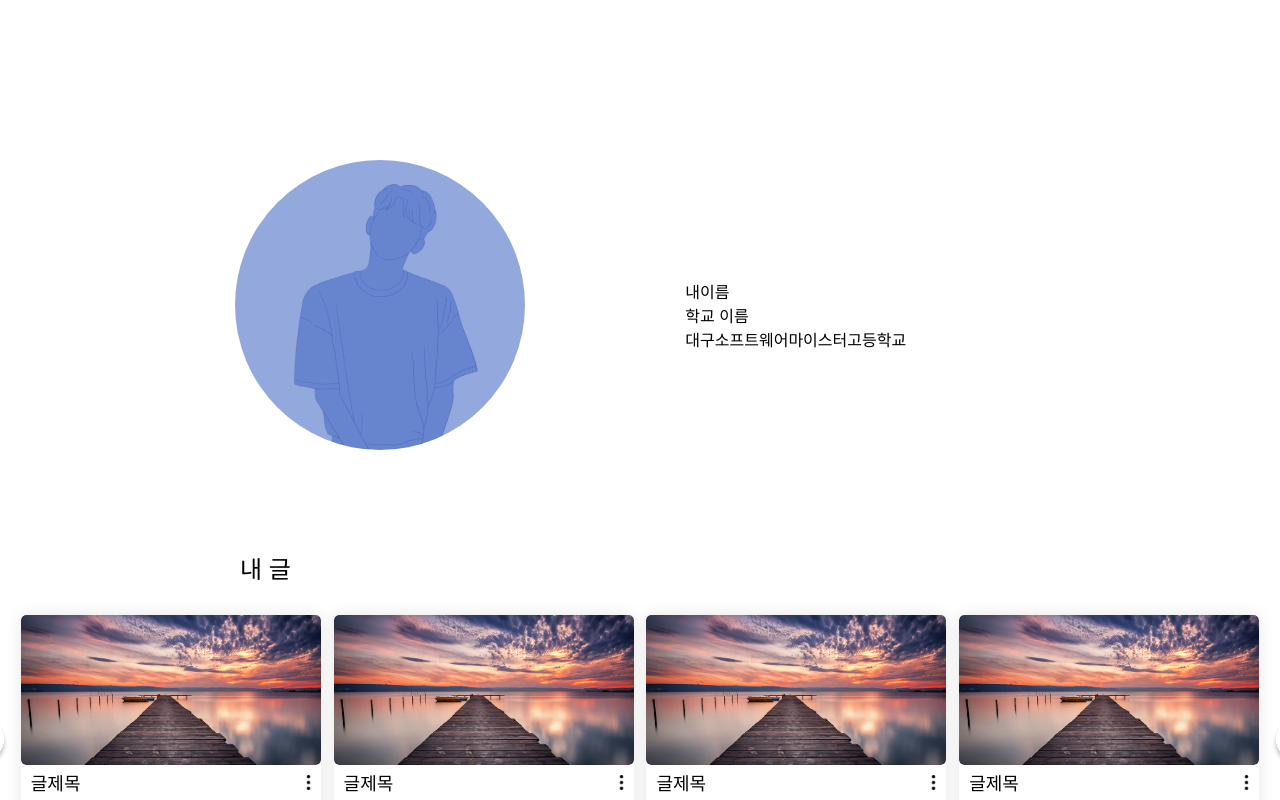
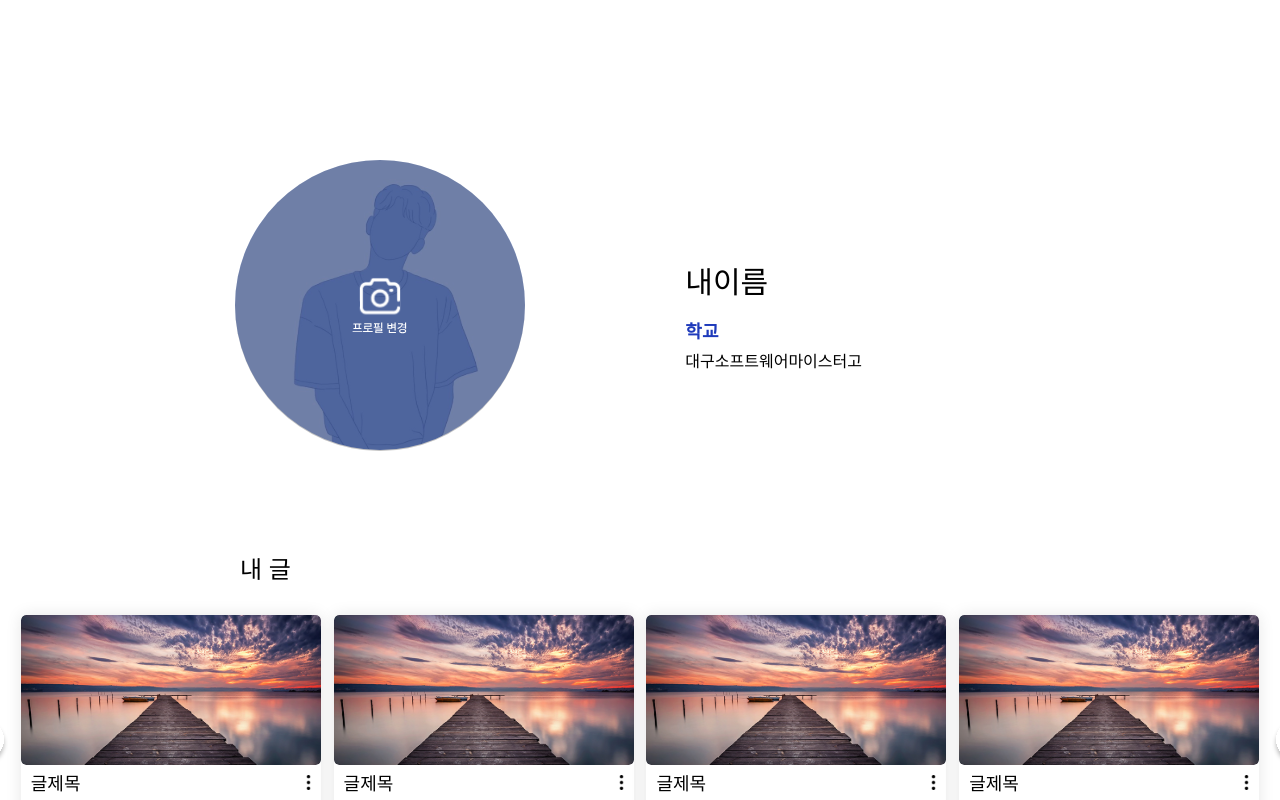
Before and after one commit to AiHackathon-Raon/Raon-web, a React (Create React App) app: page /profile in a window 1280 px wide. Both pictures are taken after a click on the picture 380 px from the left and 305 px from the top of the page. Built offline with nearby package versions, Linux system fonts and the light colour scheme.

Commit message:
commit:profile🔨
commit

```diff
--- a/src/components/detail/detail.jsx
+++ b/src/components/detail/detail.jsx
@@ -92,7 +92,7 @@ function CommentWritingArea({ onCommentUpload }) {
   };
 
   return (
-    <>
+    <D.commentLayOut>
       <D.CommentWritingArea>
         <D.myProfile src={profile1} />
         <D.myCommentInfo>
@@ -112,7 +112,7 @@ function CommentWritingArea({ onCommentUpload }) {
           />
         </D.commentUploadButton>
       </D.CommentWritingArea>
-    </>
+    </D.commentLayOut>
   );
 }
 
--- a/src/components/detail/detail.style.js
+++ b/src/components/detail/detail.style.js
@@ -181,6 +181,10 @@ export const comment = styled.div`
 //--------------------------------------------------------
 //댓글쓰기
 
+export const commentLayOut = styled.div`
+padding-bottom:3rem;
+`
+
 //댓글쓰기영역
 export const CommentWritingArea = styled.div`
   display: flex;
--- a/src/components/profile/profile.jsx
+++ b/src/components/profile/profile.jsx
@@ -5,8 +5,11 @@ import next from "../../asset/img/nextButton.svg";
 import writingImg from "../../asset/img/writingImg.svg";
 import verticalEllipsis from "../../asset/img/verticalEllipsis.svg";
 import profile1 from "../../asset/img/profile1.svg";
+import profileChange from "../../asset/img/profileChange.svg";
 
 function Profile() {
+  const [isModalOpen, setModalOpen] = useState(false);
+
   const totalWriteAreas = 10; // 전체 WriteArea 개수
   const writeAreasPerPage = 4; // 한 페이지에 보여질 WriteArea 개수
 
@@ -46,11 +49,24 @@ function Profile() {
   return (
     <P.profileLayout>
       <P.profileContainer>
-        <P.profileImg src={profile1} />
+        <P.profileImg
+          src={profile1}
+          alt="프로필 변경"
+          onMouseOver={() => setModalOpen(true)}
+        />
+        {isModalOpen && (
+          <P.profileChangeContainer>
+            <P.profileChangeImg src={profileChange}></P.profileChangeImg>
+            <P.label onMouseOut={() => setModalOpen(false)}>
+
+              <P.profileChangeInput type="file" />
+            </P.label>
+          </P.profileChangeContainer>
+        )}
         <P.profileInfo>
           <P.pofileName>내이름</P.pofileName>
-          <P.schoolNameTitle>학교 이름</P.schoolNameTitle>
-          <P.schoolName>대구소프트웨어마이스터고등학교</P.schoolName>
+          <P.schoolNameTitle>학교</P.schoolNameTitle>
+          <P.schoolName>대구소프트웨어마이스터고</P.schoolName>
         </P.profileInfo>
       </P.profileContainer>
       <writingLayout>
--- a/src/components/profile/profile.style.js
+++ b/src/components/profile/profile.style.js
@@ -19,6 +19,8 @@ export const profileContainer = styled.div`
 
 //프로필 이미지
 export const profileImg = styled.img`
+  position: relative;
+
   width: 18.15rem;
   height: 18.15rem;
 
@@ -27,34 +29,85 @@ export const profileImg = styled.img`
   margin-bottom: 6.25rem;
 
   border-radius: 30rem;
+  cursor: pointer;
+`;
+
+//프로필 변경 컨테이너
+export const profileChangeContainer = styled.div`
+  position: absolute;
+
+  margin-bottom: 19.36rem;
+`;
+
+//프로필 변경 이미지
+export const profileChangeImg = styled.img`
+  position: absolute;
+
+  width: 18.15rem;
+  height: 18.15rem;
+
+  margin-left: 14.685rem;
+  margin-bottom: 6.25rem;
+
+  cursor: pointer;
+`;
+
+//프로필 변경 파일을 감싸고 있는 라벨
+export const label = styled.label`
+  position: absolute;
+
+  width: 18.15rem;
+  height: 18.15rem;
+
+  margin-left: 14.685rem;
+
+  font-size: 250px;
+
+  cursor: pointer;
+`;
+
+//프로필 변경 파일 불러오기
+export const profileChangeInput = styled.input`
+  position: relative;
+  display: none;
 `;
 
 // 프로필 정보
 export const profileInfo = styled.div`
   display: flex;
   flex-direction: column;
+
   margin-left: 5rem;
 `;
 
 //프로필 이름
 export const pofileName = styled.div`
   margin-left: 5rem;
+  margin-bottom: 0.938rem;
+
+  font-size: 1.875rem;
 `;
 
 //학교 이름 제목
 export const schoolNameTitle = styled.div`
   margin-left: 5rem;
+  margin-bottom: 0.313rem;
+
+  font-size: 1.125rem;
+  font-weight: 600;
+  color: #1e3abb;
 `;
 
 //학교 이름
 export const schoolName = styled.div`
   margin-left: 5rem;
+
+  font-size: 1rem;
 `;
 
 //----------------------------------------------------------
 
-export const writingLayout = styled.div`
-`;
+export const writingLayout = styled.div``;
 
 //글 타이틀
 export const writingTitle = styled.div`
@@ -66,8 +119,8 @@ export const writingTitle = styled.div`
 
 //내 글 전체
 export const myWritingAll = styled.div`
+  display: flex;
   width: 100%;
-  display: flex;
   flex-direction: column;
   align-items: center;
 `;
@@ -81,10 +134,14 @@ export const myWritingArea = styled.div`
 `;
 
 //이전 버튼
-export const backButton = styled.img``;
+export const backButton = styled.img`
+  cursor: pointer;
+`;
 
 //다음 버튼
-export const nextButton = styled.img``;
+export const nextButton = styled.img`
+  cursor: pointer;
+`;
 
 //내 글 영역
 export const myWriting = styled.div`
@@ -98,6 +155,8 @@ export const myWriting = styled.div`
   border-radius: 0.313rem;
   background: #fff;
   box-shadow: 0rem 0rem 1rem rgba(0, 0, 0, 0.1);
+
+  cursor: pointer;
 `;
 
 //내 글 이미지
```
Also changed, not shown: src/asset/img/profileChange.svg (added).
